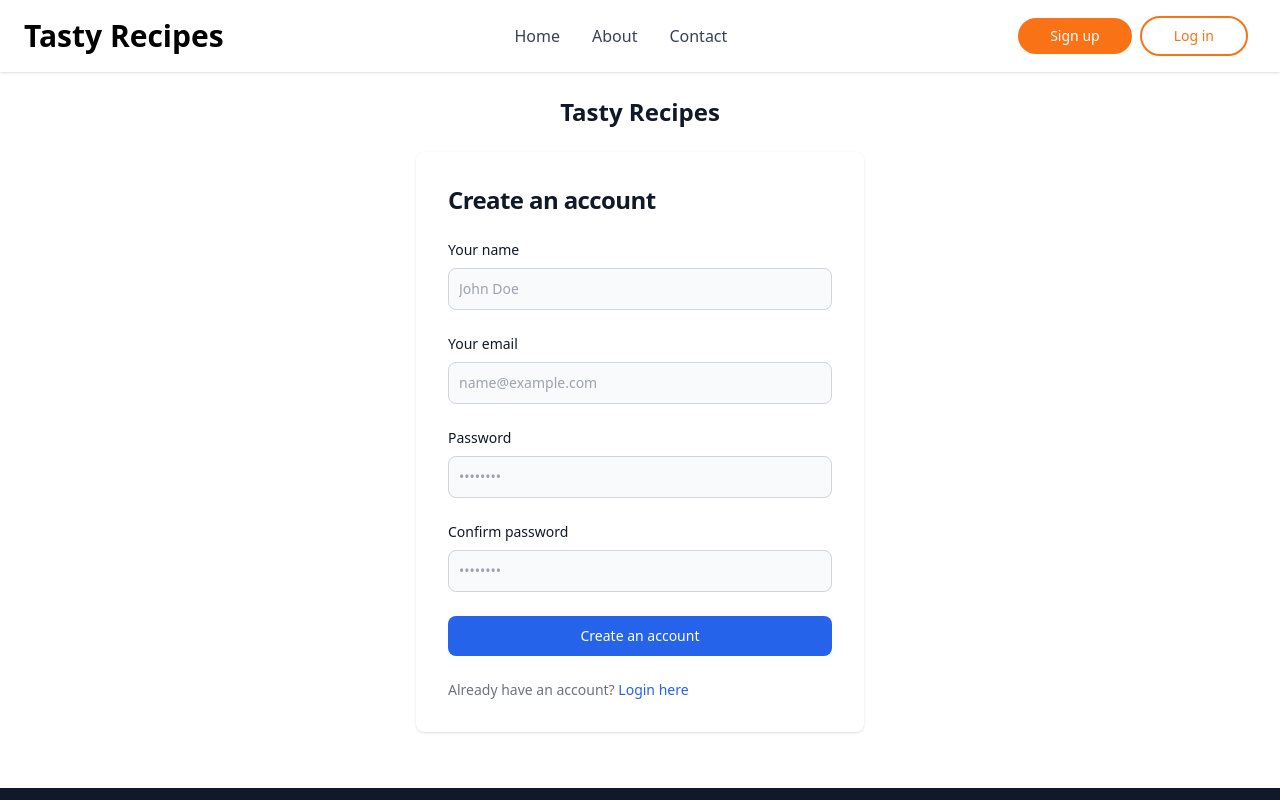
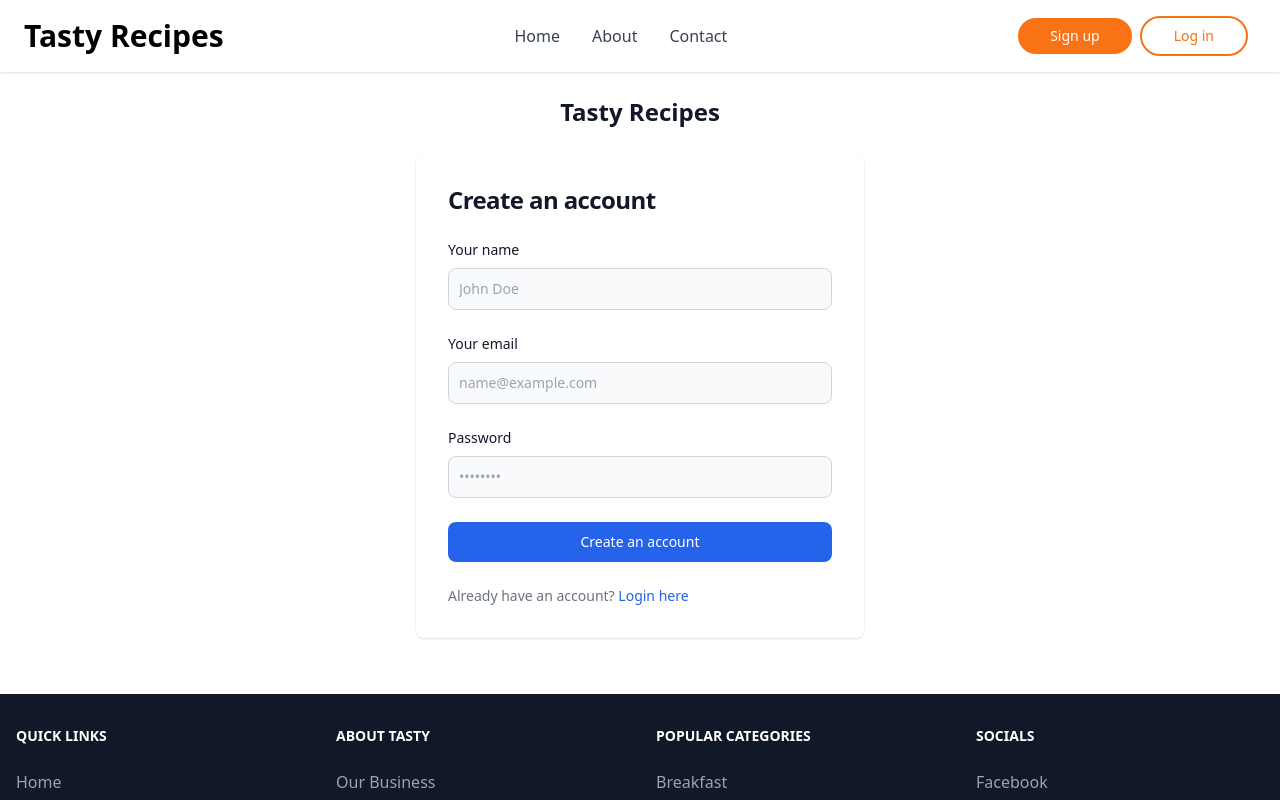
Before and after one commit to Jon-Felipe/Tasty-React, a React (Vite) app: page /register in a window 1280 px wide. Shown: the top 800 px of the page. Built offline with nearby package versions, Linux system fonts and the light colour scheme.

Commit message:
removed confirm password field

```diff
--- a/src/pages/Register.tsx
+++ b/src/pages/Register.tsx
@@ -3,22 +3,19 @@ import { Link, useNavigate } from 'react-router-dom';
 import { useDispatch, useSelector } from 'react-redux';
 import { AppDispatch, RootState } from '../store';
 import { registerUser } from '../features/user/userSlice';
-import { RegisterType } from '../utils/types';
+import { RegisterUserAttributes } from '../utils/types';
 
 // components
 import FormRow from '../components/FormRow';
 
-type Props = {};
-
-const initialValues: RegisterType = {
+const initialValues: RegisterUserAttributes = {
   name: '',
   email: '',
   password: '',
-  confirmPassword: '',
 };
 
-const Register = (props: Props) => {
-  const [values, setValues] = useState<RegisterType>(initialValues);
+const Register = () => {
+  const [values, setValues] = useState<RegisterUserAttributes>(initialValues);
 
   const navigate = useNavigate();
   const dispatch = useDispatch<AppDispatch>();
@@ -34,20 +31,9 @@ const Register = (props: Props) => {
   const handleSubmit = (e: React.FormEvent<HTMLFormElement>) => {
     e.preventDefault();
 
-    const { name, email, password, confirmPassword } = values;
-
-    if (
-      !name.trim() ||
-      !email.trim() ||
-      !password.trim() ||
-      !confirmPassword.trim()
-    ) {
+    const { name, email, password } = values;
+    if (!name.trim() || !email.trim() || !password.trim()) {
       alert('Please fill in all fields');
-      return;
-    }
-
-    if (password.trim() !== confirmPassword.trim()) {
-      alert('Passwords do not match');
       return;
     }
 
@@ -102,15 +88,6 @@ const Register = (props: Props) => {
                 placeholder='••••••••'
                 required
               />
-              <FormRow
-                type='password'
-                name='confirmPassword'
-                value={values.confirmPassword}
-                handleChange={handleChange}
-                labelText='Confirm password'
-                placeholder='••••••••'
-                required
-              />
               <button
                 type='submit'
                 className='w-full text-white bg-primary-600 hover:bg-primary-700 font-medium rounded-lg text-sm px-5 py-2.5 text-center disabled:bg-primary-400'
```
